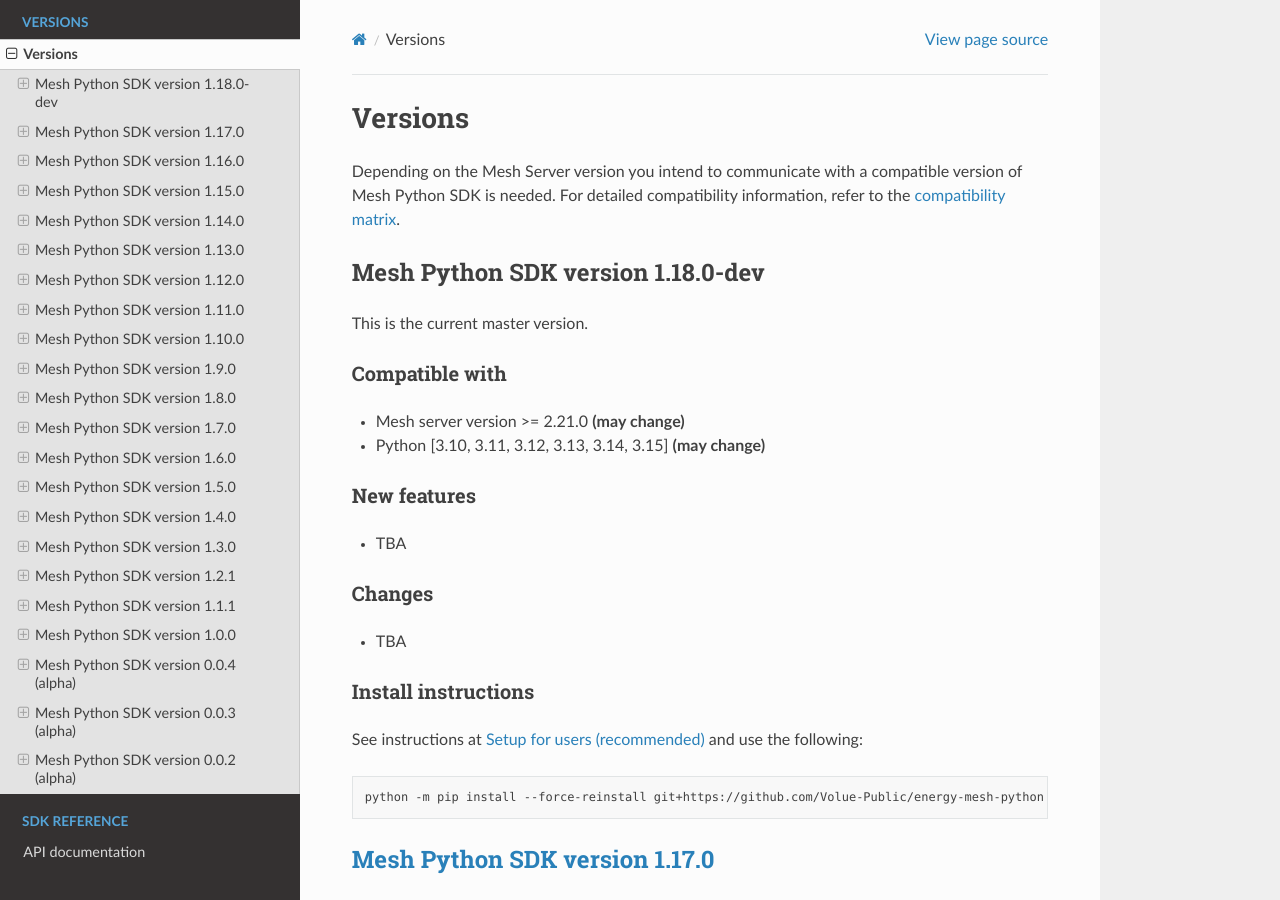
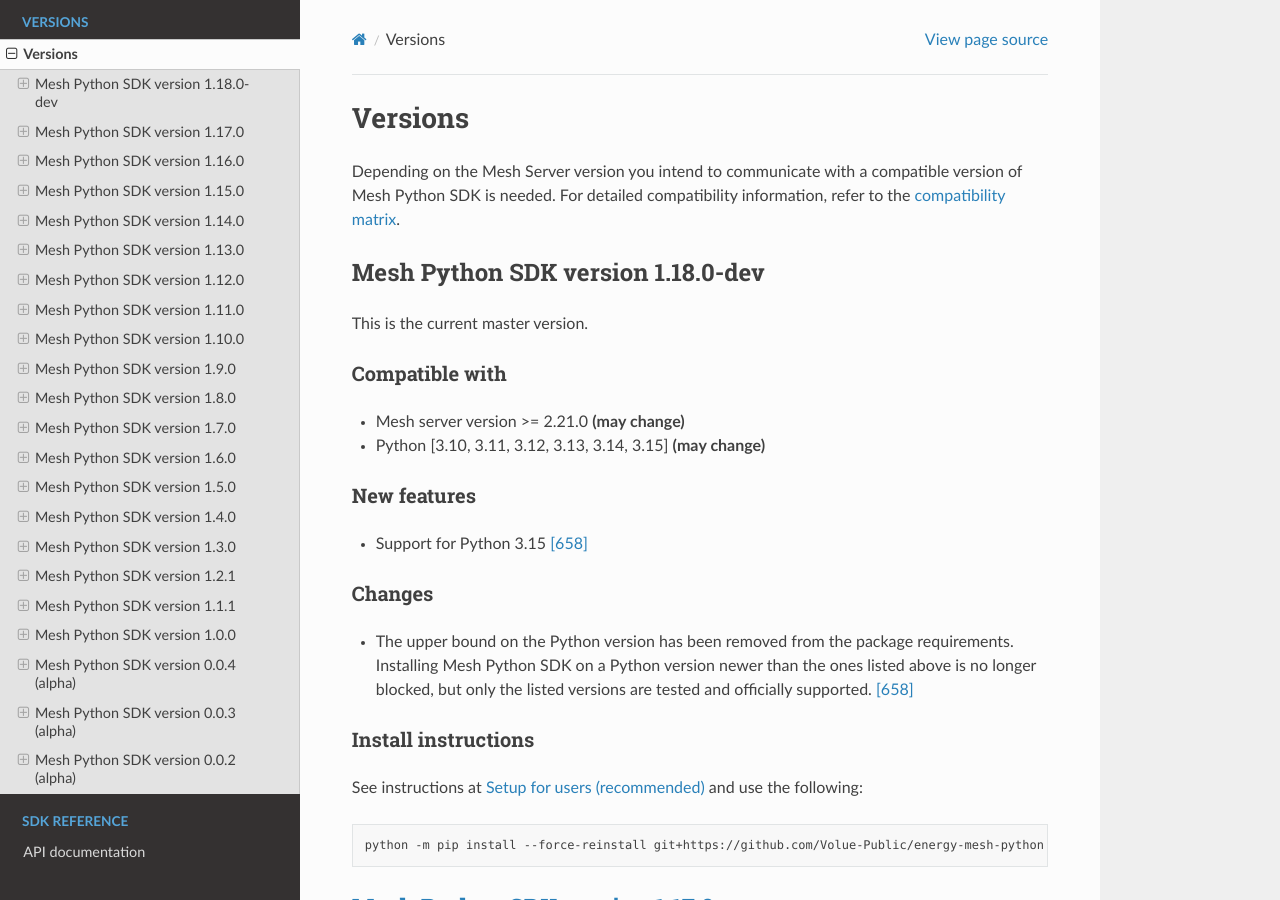
Before and after one commit to Volue-Public/energy-mesh-python, a Sphinx documentation site: the page built from docs/source/versions.rst, in a window 1280 px wide and 900 px high. Built offline with Sphinx 7.4.7 and the Read the Docs theme 3.1.0, drawn with Linux system fonts in a browser that asks for light colours.

Commit message:
Remove Python upper bound constraint, add release note entry

```diff
--- a/docs/source/versions.rst
+++ b/docs/source/versions.rst
@@ -20,12 +20,15 @@
 New features
 ~~~~~~~~~~~~~~~~~~
 
-- TBA
+- Support for Python 3.15 :pull:`658`
 
 Changes
 ~~~~~~~~~~~~~~~~~~
 
-- TBA
+- The upper bound on the Python version has been removed from the package
+  requirements. Installing Mesh Python SDK on a Python version newer than the
+  ones listed above is no longer blocked, but only the listed versions are
+  tested and officially supported. :pull:`658`
 
 Install instructions
 ~~~~~~~~~~~~~~~~~~~~~~~~~~~~~~~~~~~~
--- a/pyproject.toml
+++ b/pyproject.toml
@@ -43,7 +43,7 @@
 ]
 
 [tool.poetry.dependencies]
-python = ">=3.10, <3.16"
+python = ">=3.10"
 grpcio = ">=1.37.0"
 pyarrow = ">=7.0.0"
 # It seems like grpc provides its own version of protobuf which may not always be compatible with
```
